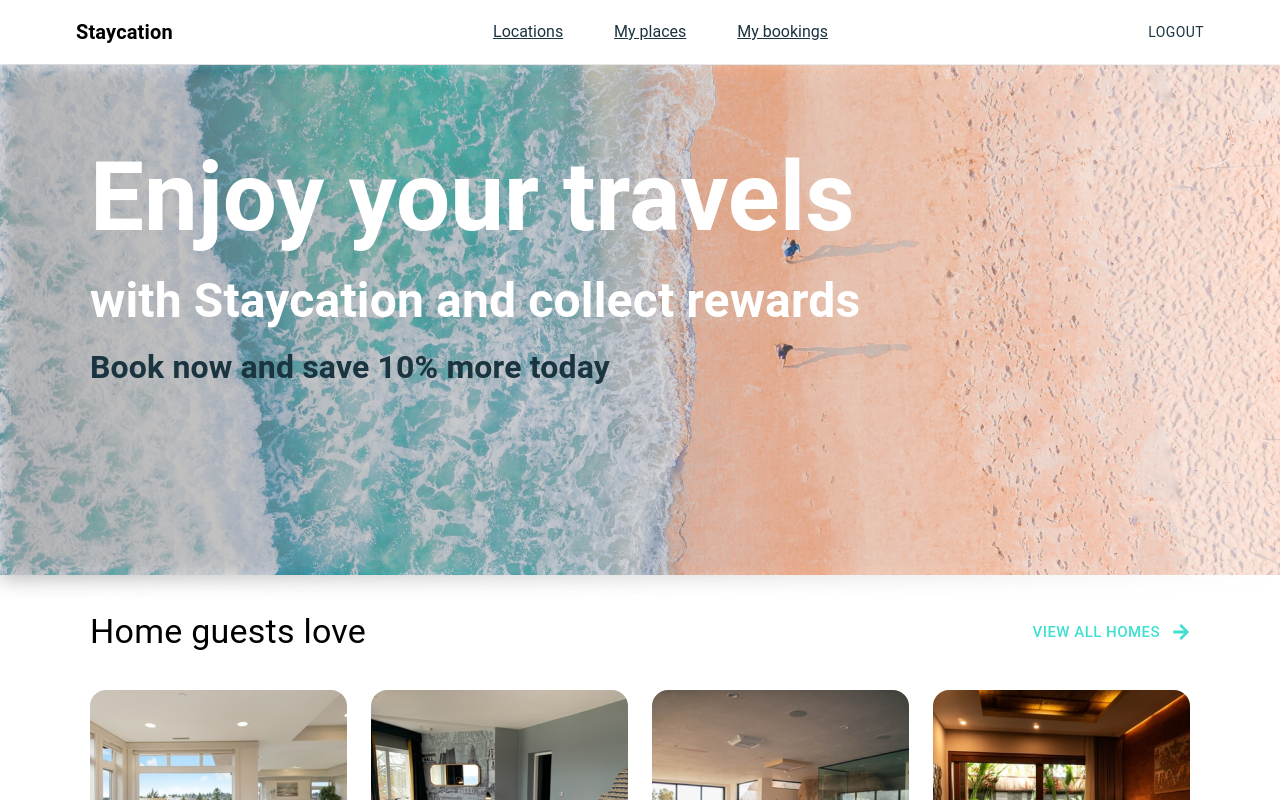
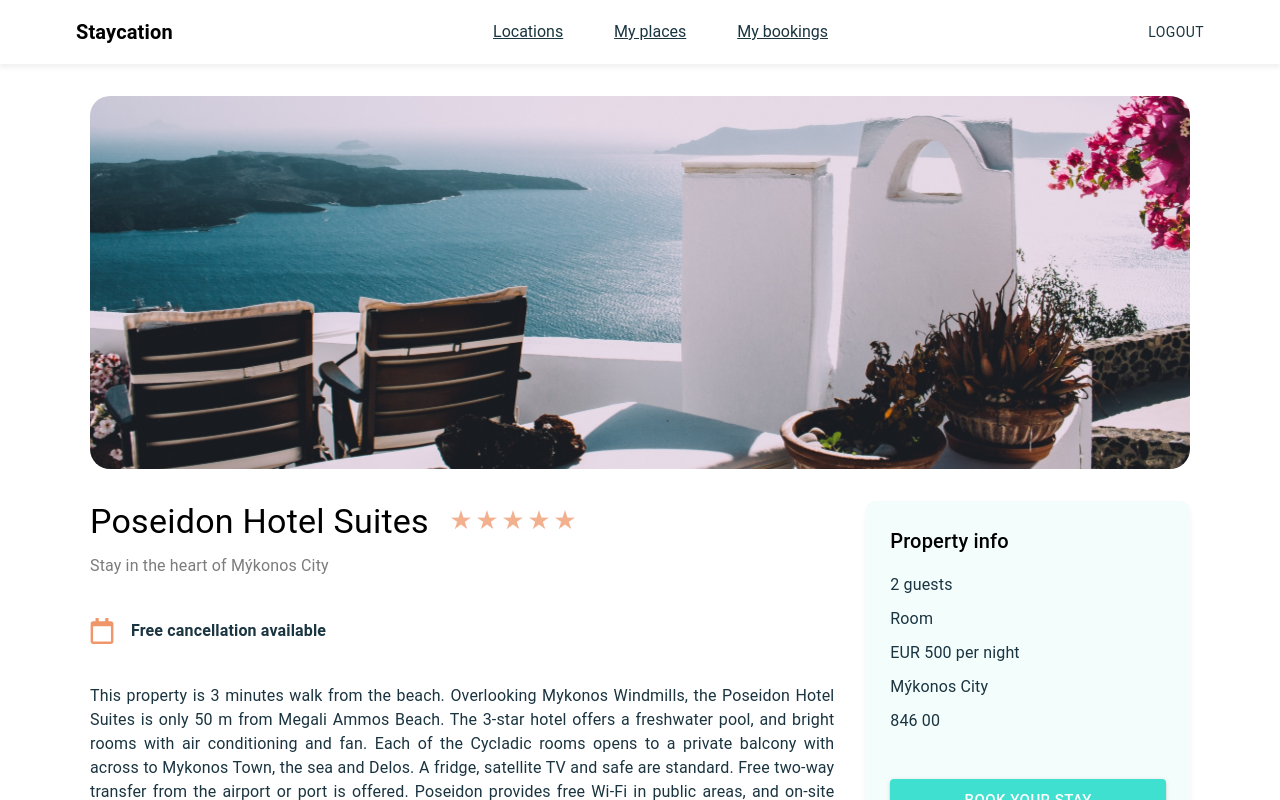
Before and after one commit to HasanColakovic99/devacademy-project, a React (Create React App) app: page / in a window 1280 px wide. Shown: the top 800 px of the page. Built offline with nearby package versions, Linux system fonts and the light colour scheme.

Commit message:
Created accommodation details component

```diff
--- a/src/App.tsx
+++ b/src/App.tsx
@@ -1,5 +1,6 @@
 import { useState } from 'react';
 import './App.css';
+import AccommodationDetails from './components/AccommodationDetails/AccommodationDetails';
 import CityCard from './components/CityCard/CityCard';
 import MainPage from './components/Main/Main';
 import Section from './components/Section/Section';
@@ -12,7 +13,7 @@ function App() {
 
   return (
     <>
-      <MainPage />
+      {/* <MainPage /> */}
       {/* <Section title="All locations">
           <Grid>
             {citycards.map((citycard, index) => (
@@ -25,6 +26,7 @@ function App() {
             ))}
           </Grid>
         </Section> */}
+        <AccommodationDetails />
     </>
   );
 }
--- /dev/null
+++ b/src/components/AccommodationDetails/AccommodationDetails.tsx
@@ -0,0 +1,55 @@
+import {AccommodationDetailsWrapper, AccommodationDetailsInner, Image, RightContent, HotelData, HotelName, Stars, Star, Subtitle, CancelationDetails, Cancelation, Calendar, Description, LeftContent, PropertyInfo, LeftContentInner, Text} from './AccommodationDetailsStyle';
+import BackgroundImage from '../../assets/accommodationdetails.svg';
+import Navigation from '../Navigation/Navigation';
+import Button from '../Button/Button';
+import Footer from '../Footer/Footer';
+import StarImage from '../../assets/star.png';
+import accommodationDetailsMock from '../../lib/mock/accommodationdetails';
+
+const AccommodationDetails = () => {
+    return (
+        <>
+            <Navigation />
+            <AccommodationDetailsWrapper>
+                <Image src={BackgroundImage} />
+
+                {accommodationDetailsMock.map((accommodation, index) => (
+                <AccommodationDetailsInner>
+                    <LeftContent>
+                        <HotelData>
+                            <HotelName>{accommodation.title}</HotelName>
+                            <Stars>
+                                {[...Array(accommodation.categorization)].map((index) => (
+                                    <Star key={index} src={StarImage}/>
+                                ))}
+                            </Stars>
+                        </HotelData>
+                        <Subtitle>{accommodation.subtitle}</Subtitle>
+                        <CancelationDetails>
+                            <Calendar />
+                            <Cancelation>{accommodation.freeCancelation ? "Free cancellation available" : "Free cancellation is not available"}</Cancelation>
+                        </CancelationDetails>
+                        <Description>{accommodation.description}</Description>
+                    </LeftContent>
+
+                    <RightContent>
+                        <PropertyInfo>Property info</PropertyInfo>
+                        <LeftContentInner>
+                            <Text>{accommodation.personCount} guests</Text>
+                            <Text>{accommodation.type}</Text>
+                            <Text>EUR {accommodation.price} per night</Text>
+                            <Text>{accommodation.location}</Text>
+                            <Text>{accommodation.postalCode}</Text>
+                        </LeftContentInner>
+                        <Button text="Book your stay"/>
+                    </RightContent>
+                </AccommodationDetailsInner>
+                ))}
+
+            </AccommodationDetailsWrapper>
+            <Footer />
+        </>
+    );
+}
+
+export default AccommodationDetails;
--- /dev/null
+++ b/src/components/AccommodationDetails/AccommodationDetailsStyle.ts
@@ -0,0 +1,165 @@
+import styled, { css } from "styled-components";
+import {FaRegCalendar as CalendarIcon} from 'react-icons/fa';
+
+export const TextStyle = css`
+    font-family: 'Roboto';
+    font-weight: 400;
+    font-size: 16px;
+    line-height: 24px;
+    letter-spacing: 0.15px;
+    color: #1A3440;
+    margin-bottom: 10px;
+`;
+
+export const AccommodationDetailsWrapper = styled.div`
+    padding: 0px 20px;
+    margin-top: 24px;
+    margin-bottom: 44px;
+
+    @media (min-width: 1024px) {
+        padding: 0px 90px;
+        margin-top: 32px;
+        margin-bottom: 100px;
+    }
+`;
+
+export const Image = styled.img`
+    width: 100%;
+    height: 200px;
+    border-radius: 20px;
+    object-fit: cover;
+
+    @media (min-width: 1024px) {
+        height: 100%;
+    }
+`;
+
+export const AccommodationDetailsInner = styled.div`
+    display: flex;
+    flex-direction: column;
+    margin-top: 20px;
+    gap: 32px;
+
+    @media (min-width: 1024px) {
+        flex-direction: row;
+        justify-content: space-between;
+        margin-top: 28px;
+    }
+`;
+
+export const LeftContent = styled.div`
+    display: flex;
+    flex-direction: column;
+
+    @media (min-width: 1024px) {
+        width: 810px;
+    }
+`;
+
+export const HotelData = styled.div`
+    display: flex;
+    flex-direction: column;
+    gap: 8px;
+
+    @media (min-width: 1024px) {
+        flex-direction: row;
+        align-items: center;
+        gap: 22px;
+    }
+`;
+
+export const HotelName = styled.h4`
+    font-family: 'Roboto';
+    font-weight: 400;
+    font-size: 24px;
+    line-height: 32px;
+
+    @media (min-width: 1024px) {
+        font-size: 34px;
+        line-height: 41px;
+        letter-spacing: 0.25px;
+    }
+`;
+
+export const Stars = styled.div``;
+
+export const Star = styled.img`
+    width: 20px;
+    height: 19px;
+    margin-right: 6px;
+`;
+
+export const Subtitle = styled.p`
+    font-family: 'Roboto';
+    font-weight: 400;
+    font-size: 16px;
+    line-height: 24px;
+    letter-spacing: 0.15px;
+    color: #7C7C7C;
+    margin-top: 12px;
+    margin-bottom: 16px;
+
+    @media (min-width: 1024px) {
+        margin-bottom: 40px;
+    }
+`;
+
+export const CancelationDetails = styled.div`
+    display: flex;
+    align-items: center;
+    gap: 17px;
+    margin-bottom: 26px;
+
+    @media (min-width: 1024px) {
+        margin-bottom: 40px;
+    }
+`;
+
+export const Cancelation = styled.p`
+    ${TextStyle};
+    font-weight: 600;
+    margin-bottom: 0;
+`;
+
+export const Calendar = styled(CalendarIcon)`
+    color: #EF976B;
+    width: 24px;
+    height: 26px;
+`;
+
+export const Description = styled.p`
+    ${TextStyle};
+    margin-bottom: 0;
+    text-align: justify;
+`;
+
+export const RightContent = styled.div`
+    background: #F2FDFC;
+    box-shadow: 0px 4px 4px rgba(205, 205, 205, 0.25);
+    border-radius: 10px;
+    padding: 20px;
+    display: flex;
+    flex-direction: column;
+
+    @media (min-width: 1024px) {
+        padding: 24px;
+        width: 300px;
+    }
+`;
+
+export const LeftContentInner = styled.div`
+    margin-bottom: 36px;
+`;
+
+export const PropertyInfo = styled.h6`
+    font-family: 'Roboto';
+    font-weight: 500;
+    font-size: 20px;
+    line-height: 32px;
+    letter-spacing: 0.15px;
+    margin-bottom: 16px;
+`;
+
+export const Text = styled.p`
+    ${TextStyle}
+`;
--- a/src/components/Footer/FooterStyle.ts
+++ b/src/components/Footer/FooterStyle.ts
@@ -1,7 +1,7 @@
 import styled from "styled-components";
 
 export const Footer = styled.footer`
-    width: 100vw;
+    width: 100%;
 `;
 
 export const FooterInner = styled.div`
--- a/src/components/Header/HeaderStyle.ts
+++ b/src/components/Header/HeaderStyle.ts
@@ -2,7 +2,6 @@ import styled from 'styled-components';
 
 export const Header = styled.header`
     position: relative;
-    margin-top: 65px;
     z-index: 0;
 `;
 
--- a/src/components/Navigation/NavigationStyle.ts
+++ b/src/components/Navigation/NavigationStyle.ts
@@ -1,7 +1,7 @@
 import styled from 'styled-components';
 
 export const Navigation = styled.nav`
-    position: absolute;
+    position: relative;
     top: 0;
     left: 0;
     z-index: 1;
--- /dev/null
+++ b/src/lib/mock/accommodationdetails.ts
@@ -0,0 +1,19 @@
+import Image from '../../assets/accommodationdetails.svg';
+
+const accommodationDetailsMock = [
+    {
+        title: "Poseidon Hotel Suites",
+        subtitle: "Stay in the heart of Mýkonos City",
+        description: "This property is 3 minutes walk from the beach. Overlooking Mykonos Windmills, the Poseidon Hotel Suites is only 50 m from Megali Ammos Beach. The 3-star hotel offers a freshwater pool, and bright rooms with air conditioning and fan. Each of the Cycladic rooms opens to a private balcony with across to Mykonos Town, the sea and Delos. A fridge, satellite TV and safe are standard. Free two-way transfer from the airport or port is offered. Poseidon provides free Wi-Fi in public areas, and on-site parking is also free. Guests can hire Poseidon’s motor yacht and discover the magnificent beaches of Mykonos. At the breakfast room and its cool patio, guests can taste homemade local delicacies, fresh fruit and good quality coffee. The Alley Bay serves exclusive cocktails, a few steps from the Poseidon. The Poseidon is just 200 m from the famous Mykonos Windmills. Right next to the hotel, guests will find small sandy coves and a pathway that leads to the picturesque chapel of Agios Charalambis. This is our guests' favourite part of Mýkonos City, according to independent reviews. Couples particularly like the location — they rated it 9.6 for a two-person trip.",
+        type: "Room",
+        categorization: 5,
+        personCount: 2,
+        imageUrl: Image,
+        freeCancelation: true,
+        price: 500,
+        location: "Mýkonos City",
+        postalCode: "846 00"
+    }
+];
+
+export default accommodationDetailsMock;
```
Also changed, not shown: src/assets/accommodationdetails.svg (added).
